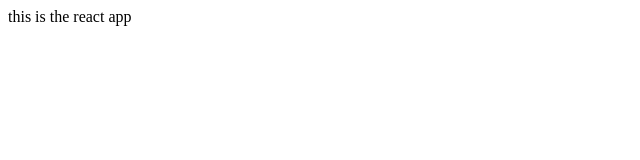
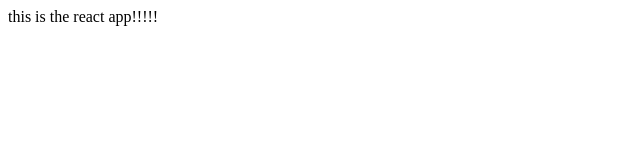
Before and after one commit to staceycng/ItineraryApp, a React (Create React App) app in the folder client/: page / in a window 1280 px wide. Shown: the top 160 px of the page, without its empty margins (0-640 px from the left). Built offline with nearby package versions, Linux system fonts and the light colour scheme; the HTML template or start-up script is replaced by a standard one.

Commit message:
Test commit

```diff
--- a/client/src/App.jsx
+++ b/client/src/App.jsx
@@ -9,7 +9,7 @@ class App extends React.Component {
     render() {
         return (
             <div>
-                this is the react app
+                this is the react app!!!!!
             </div>
         )
     }
```
